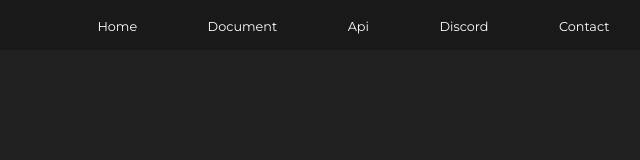
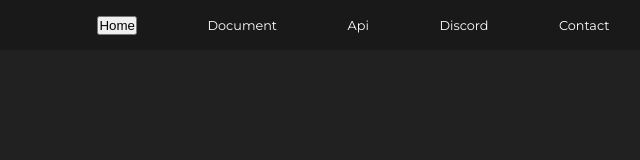
Before and after one commit to mnikhwan/responsive-navbar-flex, a plain HTML site: page index.html in a window 1280 px wide. Shown: the full height of the page, 501-1141 px from the left. Drawn offline with Linux system fonts and the light colour scheme.

Commit message:
Update index.html

```diff
--- a/index.html
+++ b/index.html
@@ -14,7 +14,7 @@
       </div>
 
       <ul>
-        <li><a href="#">Home</a></li>
+        <li><button onclick="bgchange()">Home</button></li>
         <li><a href="#">Document</a></li>
         <li><a href="#">Api</a></li>
         <li><a href="#">Discord</a></li>
@@ -35,8 +35,10 @@
 
       menuToggle.addEventListener("click", function () {
         nav.classList.toggle("slide");
+      });
+      function bgchange {
         document.body.style.backgroundColor = "#ccc";
-      });
+      }
     </script>
   </body>
 </html>
```
